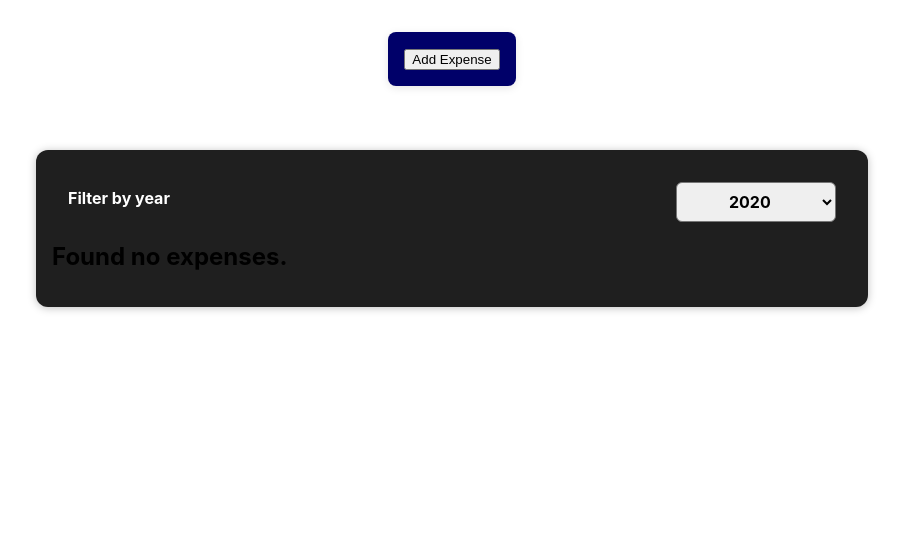
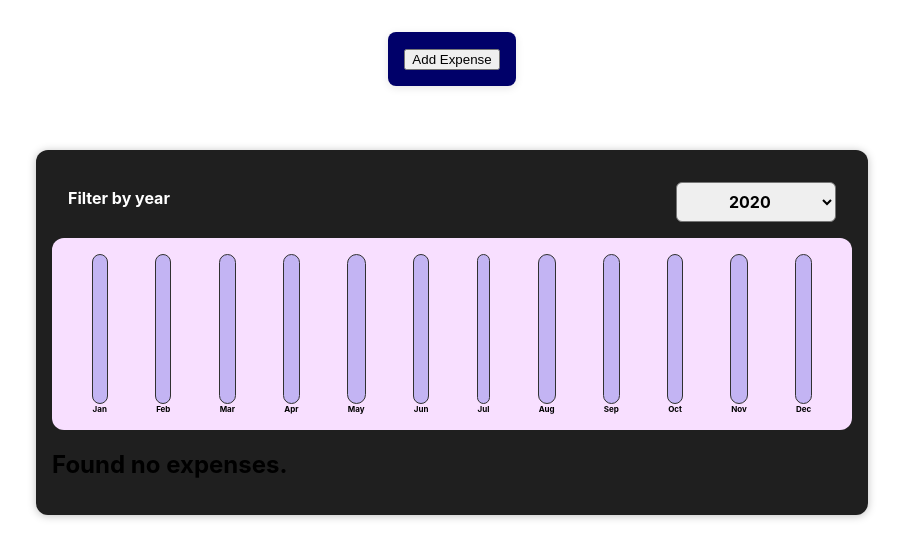
Before and after one commit to murari9945/reactpractice, a React (Create React App) app: page / in a window 1280 px wide. Shown: the top 558 px of the page, without its empty margins (188-1091 px from the left). Built offline with nearby package versions, Linux system fonts and the light colour scheme.

Commit message:
chart bar

```diff
--- /dev/null
+++ b/src/components/Chart/Chart.css
@@ -0,0 +1,9 @@
+.chart {
+    padding: 1rem;
+    border-radius: 12px;
+    background-color: #f8dfff;
+    text-align: center;
+    display: flex;
+    justify-content: space-around;
+    height: 10rem;
+  }
--- /dev/null
+++ b/src/components/Chart/Chart.js
@@ -0,0 +1,24 @@
+import React from 'react';
+
+import ChartBar from './ChartBar';
+import './Chart.css';
+
+const Chart = (props) => {
+  const dataPointValues = props.dataPoints.map(dataPoint => dataPoint.value);
+  const totalMaximum = Math.max(...dataPointValues);
+
+  return (
+    <div className='chart'>
+      {props.dataPoints.map((dataPoint) => (
+        <ChartBar
+          key={dataPoint.label}
+          value={dataPoint.value}
+          maxValue={totalMaximum}
+          label={dataPoint.label}
+        />
+      ))}
+    </div>
+  );
+};
+
+export default Chart;
--- /dev/null
+++ b/src/components/Chart/ChartBar.css
@@ -0,0 +1,30 @@
+.chart-bar {
+    height: 100%;
+    display: flex;
+    flex-direction: column;
+    align-items: center;
+  }
+
+  .chart-bar__inner {
+    height: 100%;
+    width: 100%;
+    border: 1px solid #313131;
+    border-radius: 12px;
+    background-color: #c3b4f3;
+    overflow: hidden;
+    display: flex;
+    flex-direction: column;
+    justify-content: flex-end;
+  }
+
+  .chart-bar__fill {
+    background-color: #4826b9;
+    width: 100%;
+    transition: all 0.3s ease-out;
+  }
+
+  .chart-bar__label {
+    font-weight: bold;
+    font-size: 0.5rem;
+    text-align: center;
+  }
--- /dev/null
+++ b/src/components/Chart/ChartBar.js
@@ -0,0 +1,25 @@
+import React from 'react';
+
+import './ChartBar.css';
+
+const ChartBar = (props) => {
+  let barFillHeight = '0%';
+
+  if (props.maxValue > 0) {
+    barFillHeight = Math.round((props.value / props.maxValue) * 100) + '%';
+  }
+
+  return (
+    <div className='chart-bar'>
+      <div className='chart-bar__inner'>
+        <div
+          className='chart-bar__fill'
+          style={{ height: barFillHeight }}
+        ></div>
+      </div>
+      <div className='chart-bar__label'>{props.label}</div>
+    </div>
+  );
+};
+
+export default ChartBar;
--- /dev/null
+++ b/src/components/Expenses/ExpenseChart.js
@@ -0,0 +1,29 @@
+import React from 'react';
+
+import Chart from '../Chart/Chart';
+
+const ExpensesChart = (props) => {
+  const chartDataPoints = [
+    { label: 'Jan', value: 0 },
+    { label: 'Feb', value: 0 },
+    { label: 'Mar', value: 0 },
+    { label: 'Apr', value: 0 },
+    { label: 'May', value: 0 },
+    { label: 'Jun', value: 0 },
+    { label: 'Jul', value: 0 },
+    { label: 'Aug', value: 0 },
+    { label: 'Sep', value: 0 },
+    { label: 'Oct', value: 0 },
+    { label: 'Nov', value: 0 },
+    { label: 'Dec', value: 0 },
+  ];
+
+  for (const expense of props.expenses) {
+    const expenseMonth = expense.date.getMonth(); // starting at 0 => January => 0
+    chartDataPoints[expenseMonth].value += expense.price;
+  }
+
+  return <Chart dataPoints={chartDataPoints} />;
+};
+
+export default ExpensesChart;
--- a/src/components/Expenses/Expenses.js
+++ b/src/components/Expenses/Expenses.js
@@ -5,6 +5,7 @@ import Card from '../UI/Card';
 import ExpensesFilter from './ExpensesFilter';
 import './Expenses.css';
 import ExpensesList from './ExpensesList';
+import ExpensesChart from './ExpenseChart';
 
 const Expenses = (props) => {
   const [filteredYear, setFilteredYear] = useState('2020');
@@ -22,6 +23,7 @@ const Expenses = (props) => {
           selected={filteredYear}
           onChangeFilter={filterChangeHandler}
         />
+          <ExpensesChart expenses={filteredExpenses} />
         <ExpensesList items={filteredExpenses} />
       </Card>
     </div>
```
